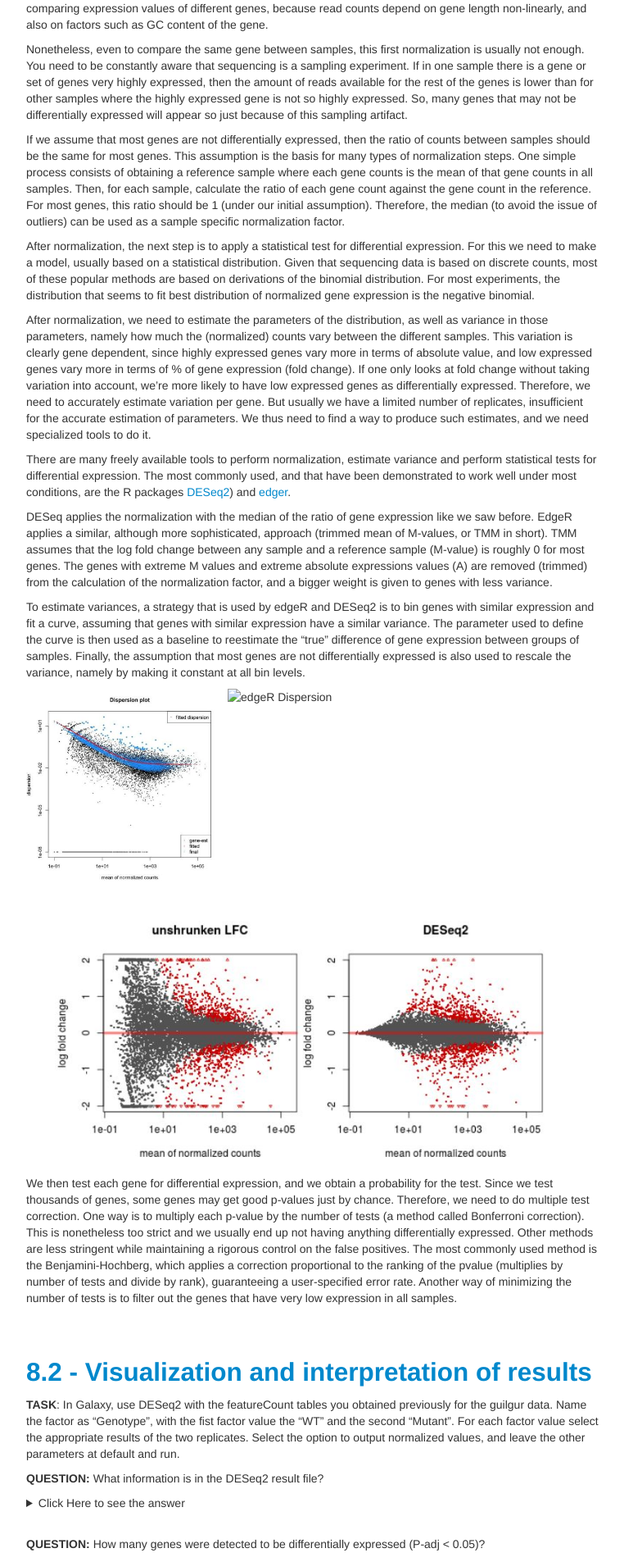
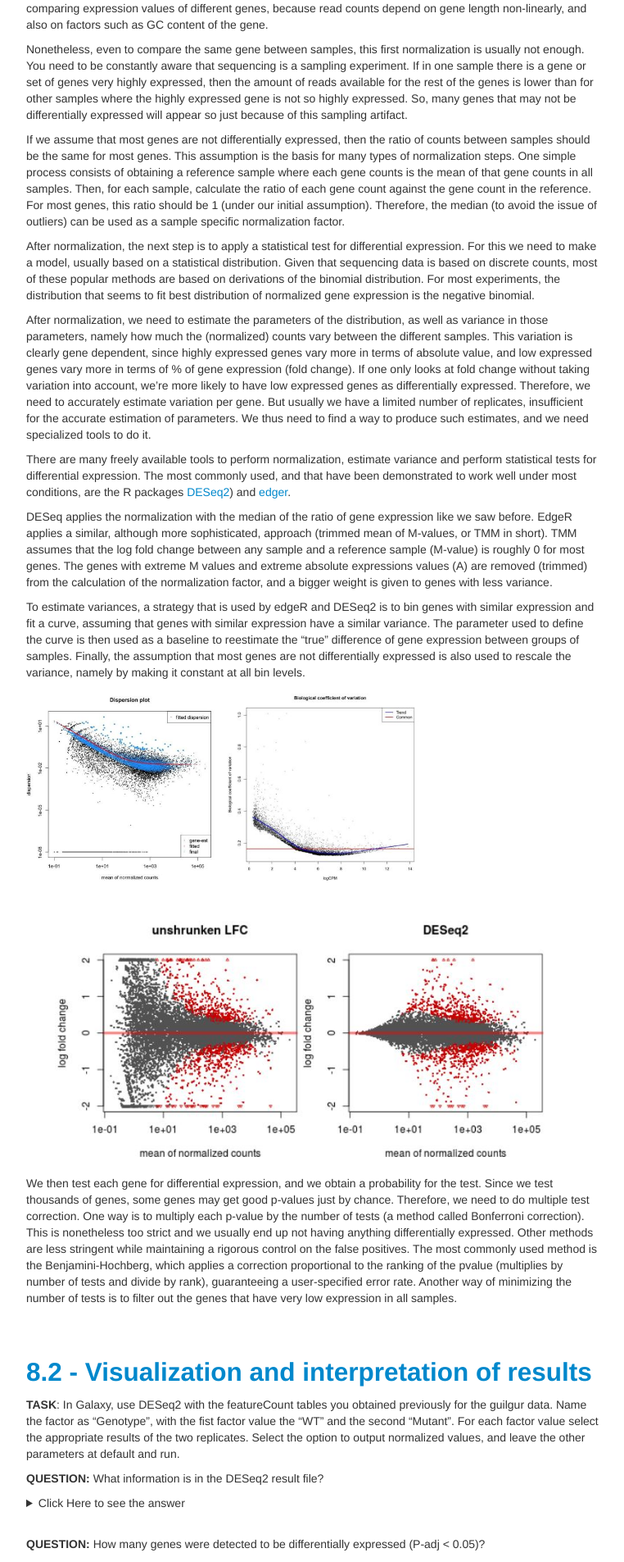
Before and after one commit to GTPB/ADER18F, a Jekyll site: the page built from pages/L08.md, in a window 1280 px wide. Shown: the part 722-2627 px from the top of the page at 82% size, without its empty margins (258-1020 px from the left). Built offline with Jekyll 4.4.1, drawn with Linux system fonts in a browser that asks for light colours.

Commit message:
Update L08.md

```diff
--- a/pages/L08.md
+++ b/pages/L08.md
@@ -37,7 +37,7 @@ DESeq applies the normalization with the median of the ratio of gene expression
 
 To estimate variances, a strategy that is used by edgeR and DESeq2 is to bin genes with similar expression and fit a curve, assuming that genes with similar expression have a similar variance. The parameter used to define the curve is then used as a baseline to reestimate the "true" difference of gene expression between groups of samples. Finally, the assumption that most genes are not differentially expressed is also used to rescale the variance, namely by making it constant at all bin levels.
 
-<img src="./images/L08/deseq2_dispersion.jpg" alt="DESeq2 Dispersion" style="float: left; height: 17em; margin-right: 1%; margin-bottom: 0.5em;"><img src="./images/L08/edgeR_dispersion.jpg" alt="edgeR Dispersion" style="float: left; height: 17em; margin-right: 1%; margin-bottom: 0.5em;">
+<img src="./images/L08/deseq2_dispersion.jpg" alt="DESeq2 Dispersion" style="float: left; height: 17em; margin-right: 1%; margin-bottom: 0.5em;"><img src="./images/edgeR_dispersion.jpg" alt="edgeR Dispersion" style="float: left; height: 17em; margin-right: 1%; margin-bottom: 0.5em;">
 <p style="clear: both;"></p>
 
 ![LFC reestimation](./images/L08/reestimated_lfc.jpg)
```
